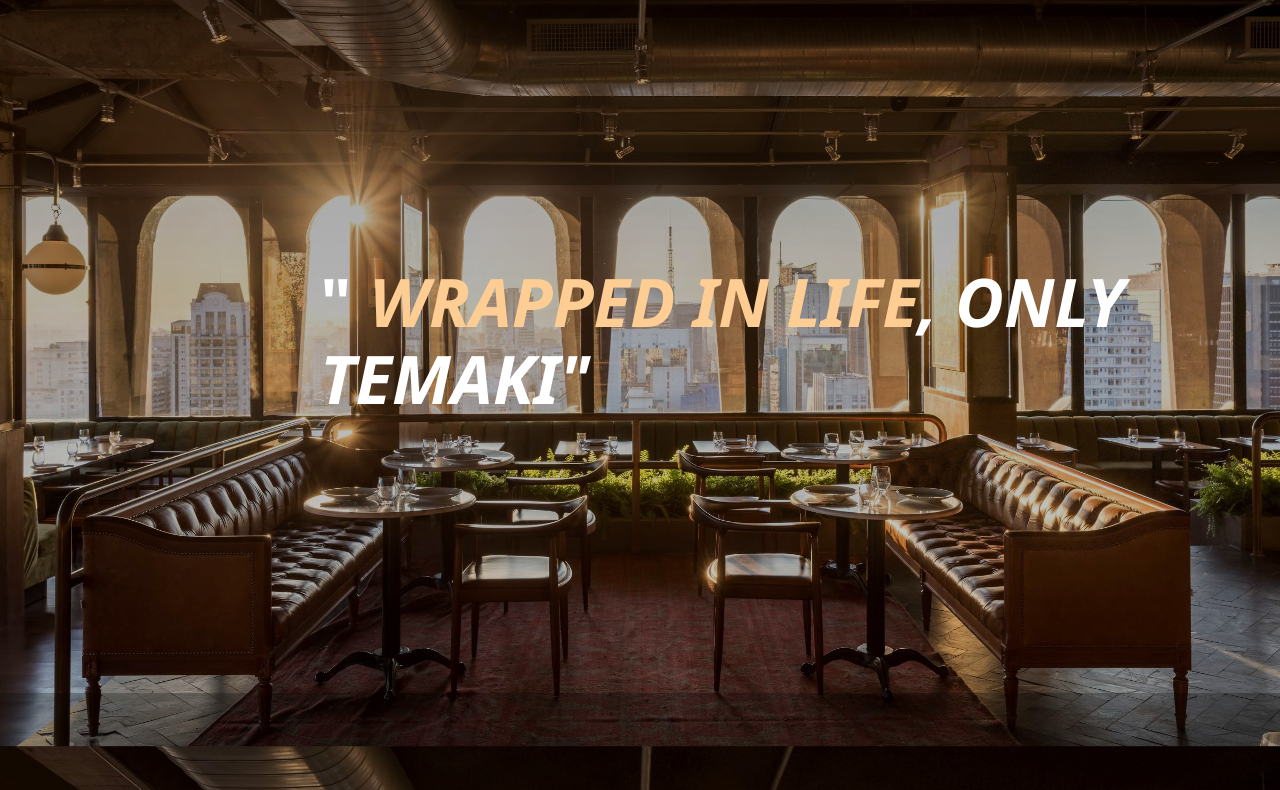
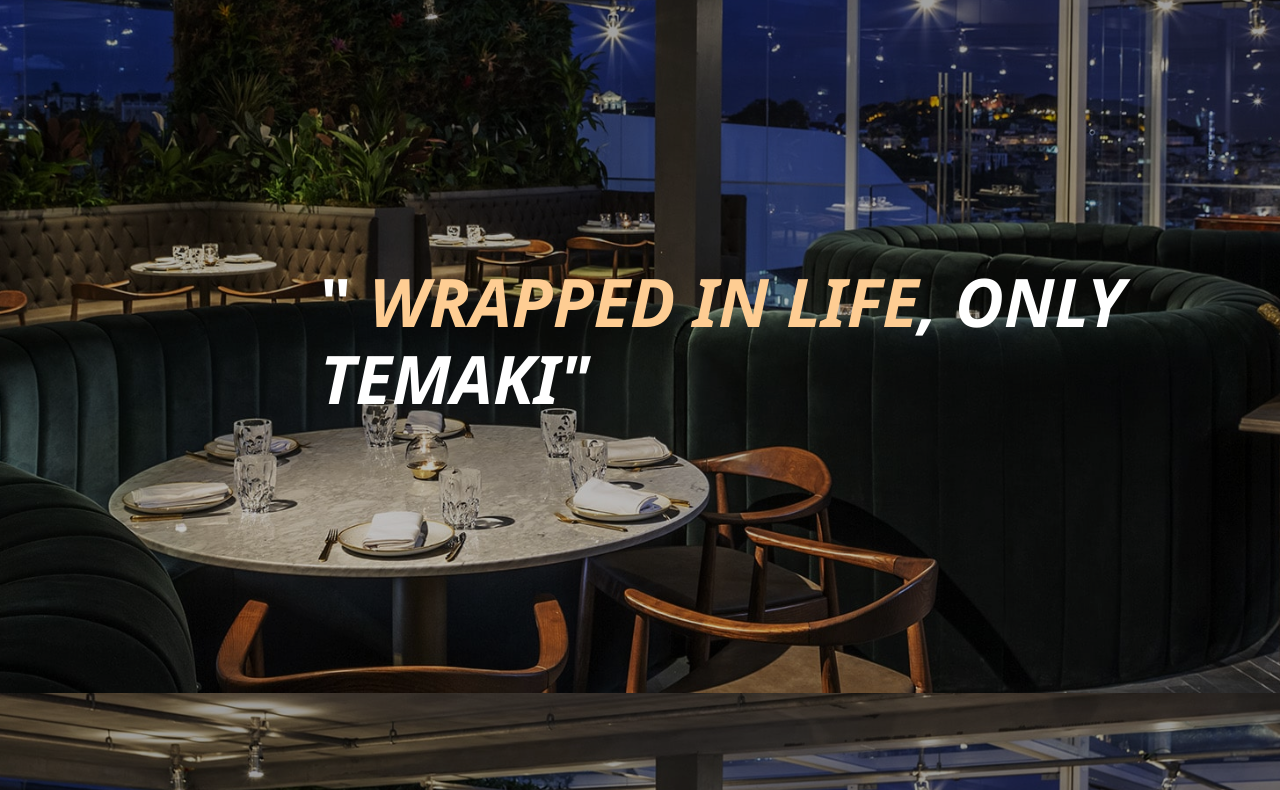
Before and after one commit to MauricioAlvesM/SiteLima, a plain HTML site: page entradas.html in a window 1280 px wide. Shown: the part 107-897 px from the top of the page. Drawn offline with nearby package versions, Linux system fonts and the light colour scheme; a web font is replaced by a local one.

Commit message:
Update entradas.css

```diff
--- a/css-logo/entradas.css
+++ b/css-logo/entradas.css
@@ -15,7 +15,7 @@
 		margin: 0 auto;
 		padding: 0 auto;
 		min-height: 100vh;
-		background: linear-gradient(rgba(0, 0, 0, 0.4), rgba(0, 0, 0, 0.2)), url(../imagens-sobremesas/teste.jpg) center/cover fixed;
+		background: linear-gradient(rgba(0, 0, 0, 0.4), rgba(0, 0, 0, 0.2)), url(../imagens-sobremesas/entrada.jpg) center/cover fixed;
 		display: flex;
 		flex-direction: column;
 		align-items: flex-start;
```
